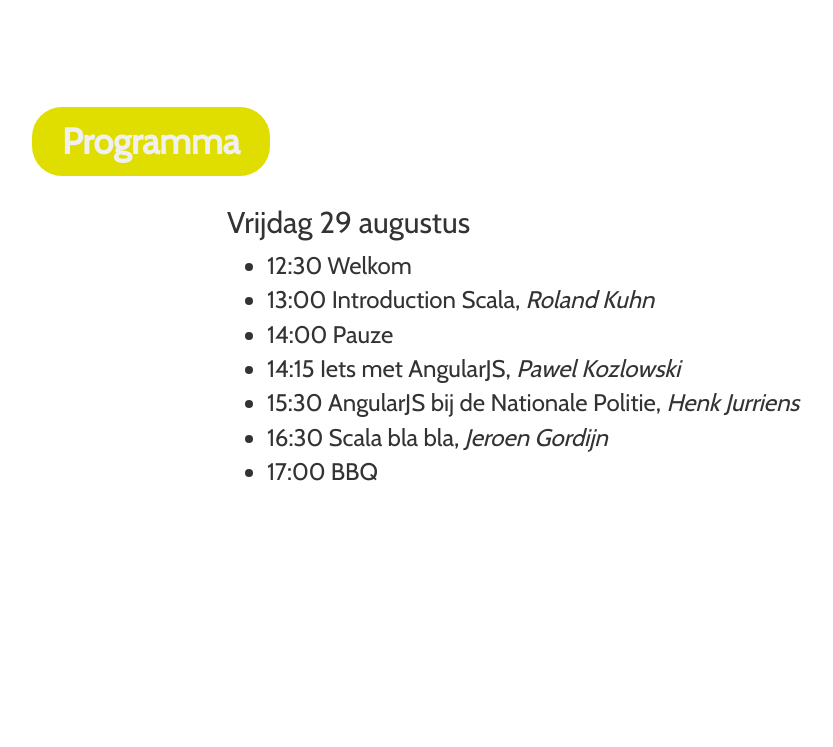
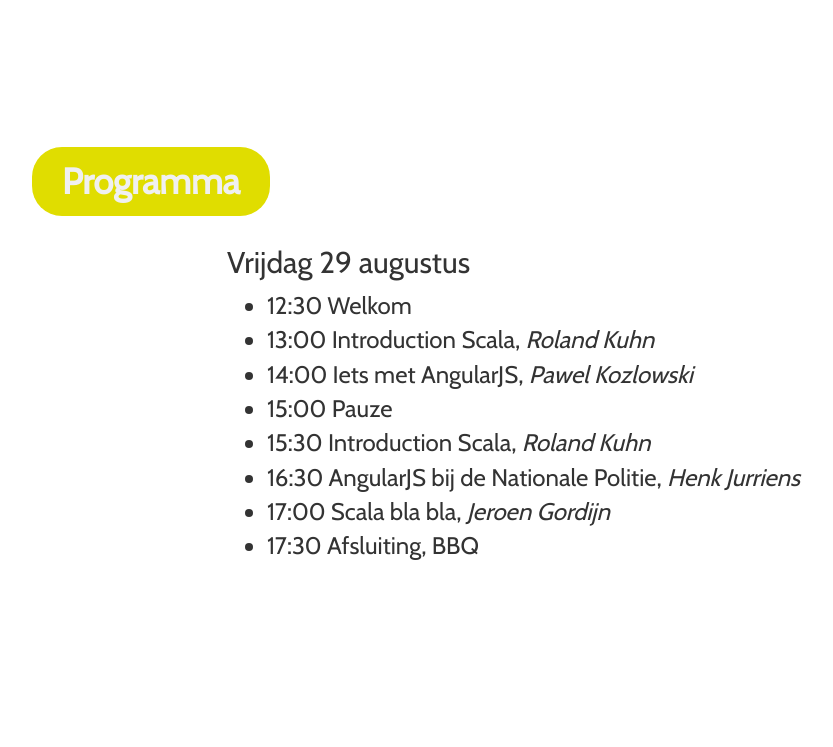
Before and after one commit to trivento/summercamp, a website: page app/index.html in a window 1280 px wide. Shown: the part 1909-2656 px from the top of the page, without its empty margins (38-871 px from the left). Drawn offline with nearby package versions, Linux system fonts and the light colour scheme.

Commit message:
programma aangepast

```diff
--- a/app/css/app.css
+++ b/app/css/app.css
@@ -123,6 +123,7 @@ p.programma {
 
 .rounded-small{
     margin-top : 5px;
+    margin-bottom: 20px;
     text-decoration:none;
     border-radius: 30px 30px 30px 30px;
     font-weight: bold;
--- a/app/partials/home.html
+++ b/app/partials/home.html
@@ -221,11 +221,12 @@
                       <ul>
                           <li>12:30 Welkom</li>
                           <li>13:00 Introduction Scala, <em>Roland Kuhn</em></li>
-                          <li>14:00 Pauze</li>
-                          <li>14:15 Iets met AngularJS, <em>Pawel Kozlowski</em></li>
-                          <li>15:30 AngularJS bij de Nationale Politie, <em>Henk Jurriens</em></li>
-                          <li>16:30 Scala bla bla, <em>Jeroen Gordijn</em></li>
-                          <li>17:00 BBQ</li>
+                          <li>14:00 Iets met AngularJS, <em>Pawel Kozlowski</em></li>
+                          <li>15:00 Pauze</li>
+                          <li>15:30 Introduction Scala, <em>Roland Kuhn</em></li>
+                          <li>16:30 AngularJS bij de Nationale Politie, <em>Henk Jurriens</em></li>
+                          <li>17:00 Scala bla bla, <em>Jeroen Gordijn</em></li>
+                          <li>17:30 Afsluiting, BBQ</li>
                       </ul>
 
 
```
